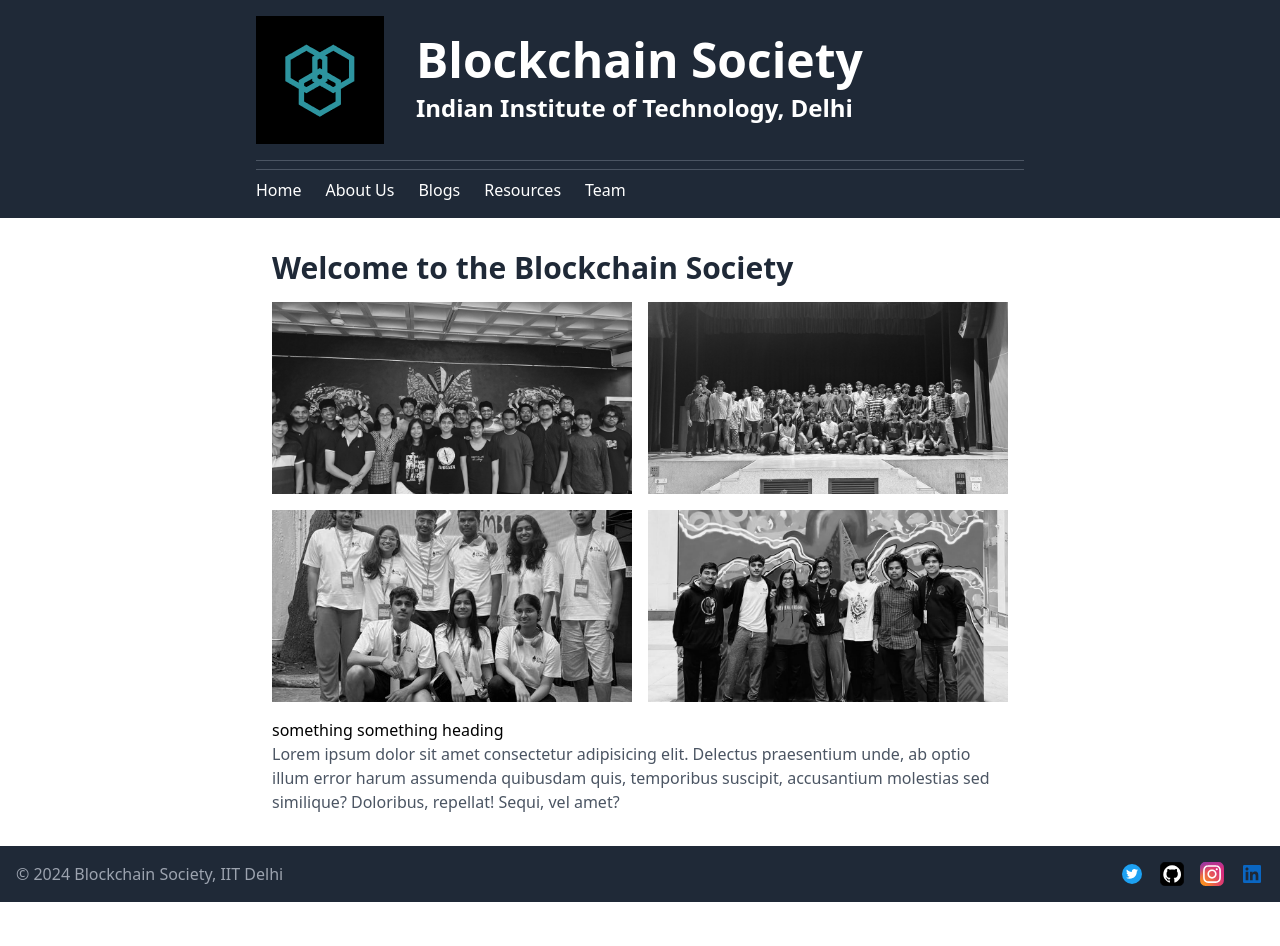
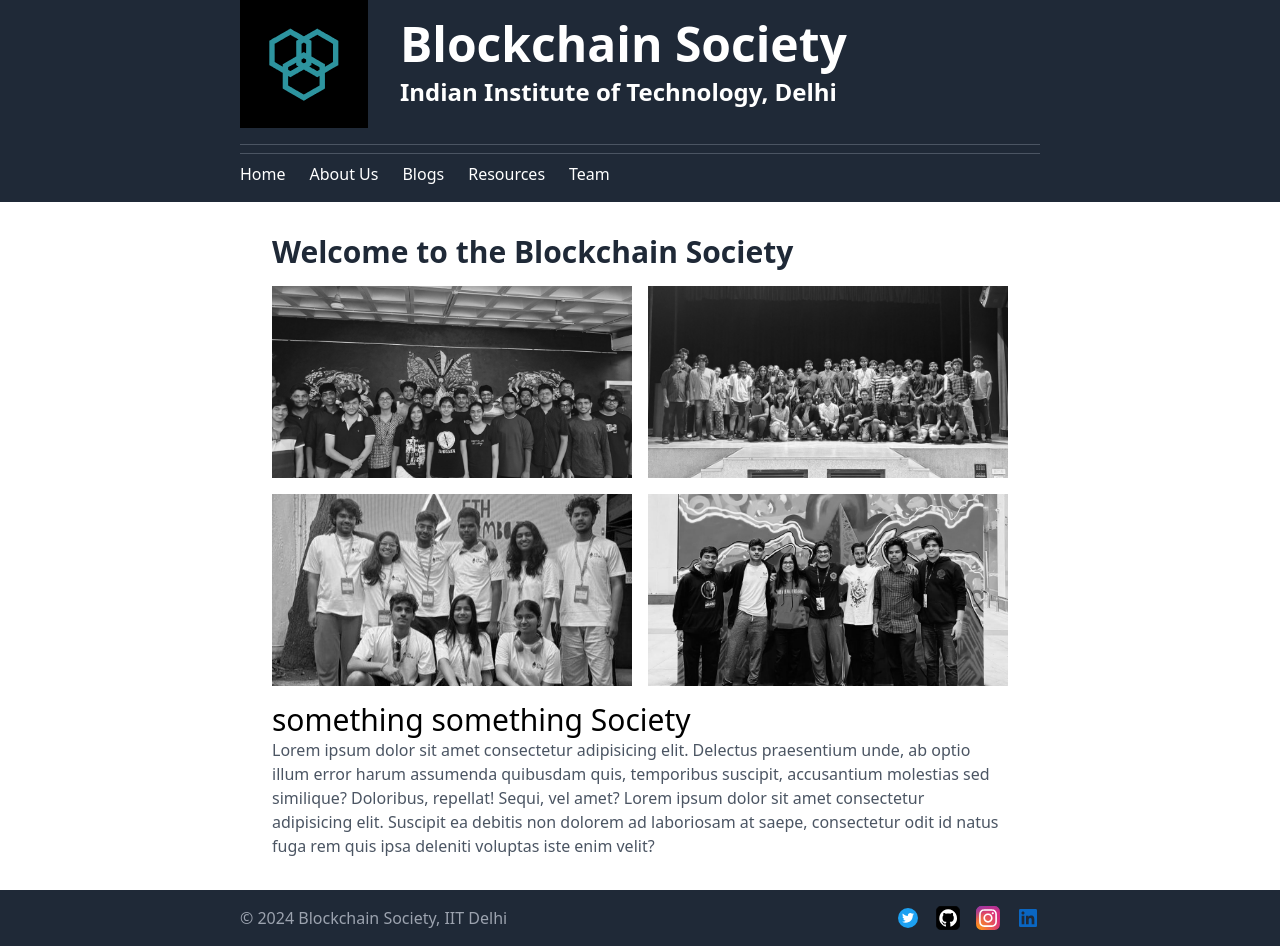
Before and after one commit to blocsoc-iitd/BlockSoc-Website, a React (Vite) app: page / in a window 1280 px wide. Before the commit the page ends 902 px from the top, so only its background shows below. Built offline with nearby package versions, Linux system fonts and the light colour scheme.

Commit message:
fixed margin error and adder added social links

```diff
--- a/src/App.jsx
+++ b/src/App.jsx
@@ -16,7 +16,7 @@ function App() {
     <Router>
       <div className="flex flex-col min-h-screen">
         <Header />
-        <main className="flex-grow container mx-auto p-4 md:px-8 lg:px-64">
+        <main className="flex-grow mx-auto p-4" style={{ maxWidth: '800px' }}>
           <Routes>
             <Route path="/" element={<Home />} />
             <Route path="/about" element={<AboutUs />} />
--- a/src/components/Footer.jsx
+++ b/src/components/Footer.jsx
@@ -6,8 +6,8 @@ import instagramIcon from '../assets/instagram.svg';
 
 
 const socialLinks = [
-  { href: "https://twitter.com", src: twitterIcon, alt: "Twitter" },
-  { href: "https://github.com", src: githubIcon, alt: "GitHub" },
+  { href: "https://x.com/blocsociitd", src: twitterIcon, alt: "Twitter" },
+  { href: "https://github.com/blocsoc-iitd", src: githubIcon, alt: "GitHub" },
   { href: "https://instagram.com", src: instagramIcon, alt: "Instagram" },
   { href: "https://linkedin.com", src: linkedinIcon, alt: "LinkedIn" },
 ];
@@ -15,7 +15,7 @@ const socialLinks = [
 const Footer = () => {
   return (
     <footer className="bg-gray-800 text-white py-4">
-      <div className="container mx-auto px-4 flex justify-between items-center">
+      <div className="container mx-auto flex justify-between items-center"style={{ maxWidth: '800px' }}>
         <p className="text-gray-400">© 2024 Blockchain Society, IIT Delhi</p>
         <div className="flex space-x-4">
           {socialLinks.map((link) => (
--- a/src/components/Header.jsx
+++ b/src/components/Header.jsx
@@ -4,7 +4,7 @@ import logo from '../assets/logoB.svg'; // Adjust the path as needed
 const Header = () => {
   return (
     <header className="bg-gray-800 text-white">
-      <div className="container mx-auto px-8 py-4 lg:px-64">
+      <div className="container mx-auto mb-4"style={{ maxWidth: '800px' }}>
         <div className="flex items-center border-b border-gray-600 pb-4">
           <img src={logo} alt="Blockchain Society Logo" className="w-32 h-32 mr-8" /> {/* Logo on the side */}
           <div className="flex flex-col">
--- a/src/pages/Home.jsx
+++ b/src/pages/Home.jsx
@@ -22,9 +22,10 @@ function Home() {
           <img src={image4} alt="Image 4" className="w-full h-full object-cover grayscale hover:grayscale-0 transition duration-300" />
         </div>
       </div>
-      <h3>something something heading </h3>
+      <h2 className='text-3xl'> something something Society </h2>
       <p className="text-gray-600">
         Lorem ipsum dolor sit amet consectetur adipisicing elit. Delectus praesentium unde, ab optio illum error harum assumenda quibusdam quis, temporibus suscipit, accusantium molestias sed similique? Doloribus, repellat! Sequi, vel amet?
+        Lorem ipsum dolor sit amet consectetur adipisicing elit. Suscipit ea debitis non dolorem ad laboriosam at saepe, consectetur odit id natus fuga rem quis ipsa deleniti voluptas iste enim velit?
       </p>
     </div>
   );
```
Also changed, not shown: src/assets/image2.jpg, src/assets/image3.jpg.
